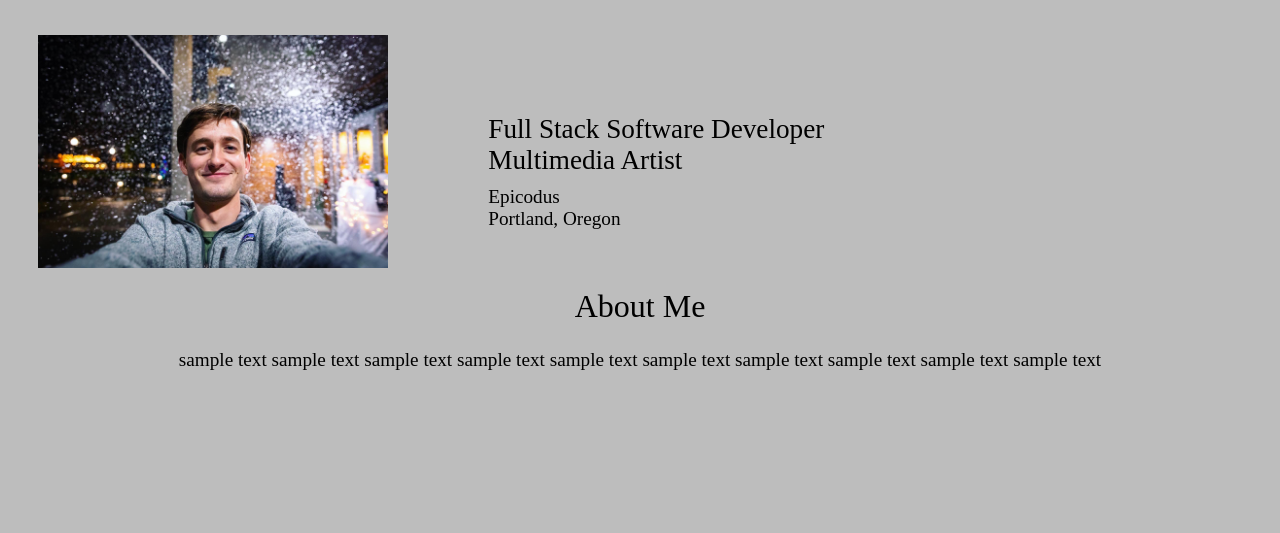
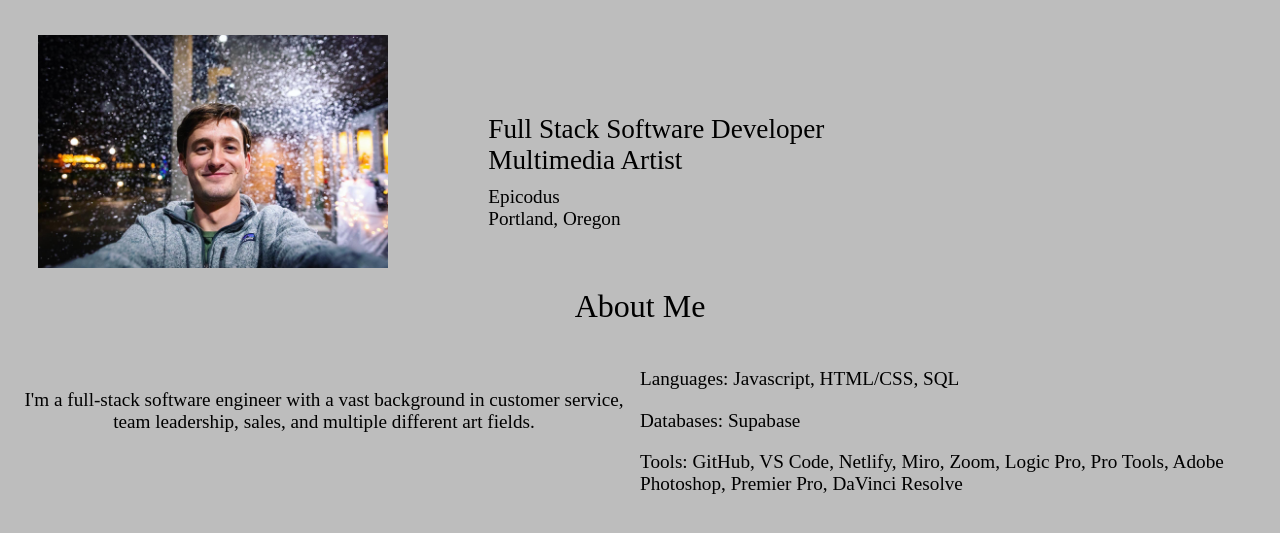
Before and after one commit to JakeCMorgan/portfolio-demo, a plain HTML site: page index.html in a window 1280 px wide. Shown: the part 113-646 px from the top of the page. Drawn offline with Linux system fonts and the light colour scheme.

Commit message:
adds text to bio section and grid formatting (in progress)

```diff
--- a/index.html
+++ b/index.html
@@ -34,7 +34,16 @@
           <div>About Me</div>
         </section>
         <section class="bio-body">
-          <div>sample text sample text sample text sample text sample text sample text sample text sample text sample text sample text </div>
+          <section class="experience">
+          <div>I'm a full-stack software engineer with a vast background in customer service, team leadership, sales, and multiple different art fields.</div>
+          </section>
+          <section class="skills">
+            <div>
+              <p>Languages: Javascript, HTML/CSS, SQL</p>
+              <p>Databases: Supabase</p>
+              <p>Tools: GitHub, VS Code, Netlify, Miro, Zoom, Logic Pro, Pro Tools, Adobe Photoshop, Premier Pro, DaVinci Resolve</p>
+            </div>
+          </section>
         </section>
       </section>
     </main>
--- a/styles/styles.css
+++ b/styles/styles.css
@@ -2,6 +2,10 @@ body {
   background-color: rgb(189, 189, 189);
   display: grid;
   grid-template-rows: auto 1fr;
+}
+
+p {
+  margin: .5;
 }
 
 header {
@@ -73,6 +77,17 @@ div {
 }
 
 .bio-body {
+  font-size: 1.2rem;
+  display: grid;
+  grid-template-columns: 1fr 1fr;
+}
+
+.experience {
+  padding-top: 40px;
   text-align: center;
-  font-size: 1.2rem;
+  vertical-align: middle;
 }
+
+.skills {
+
+}
```
